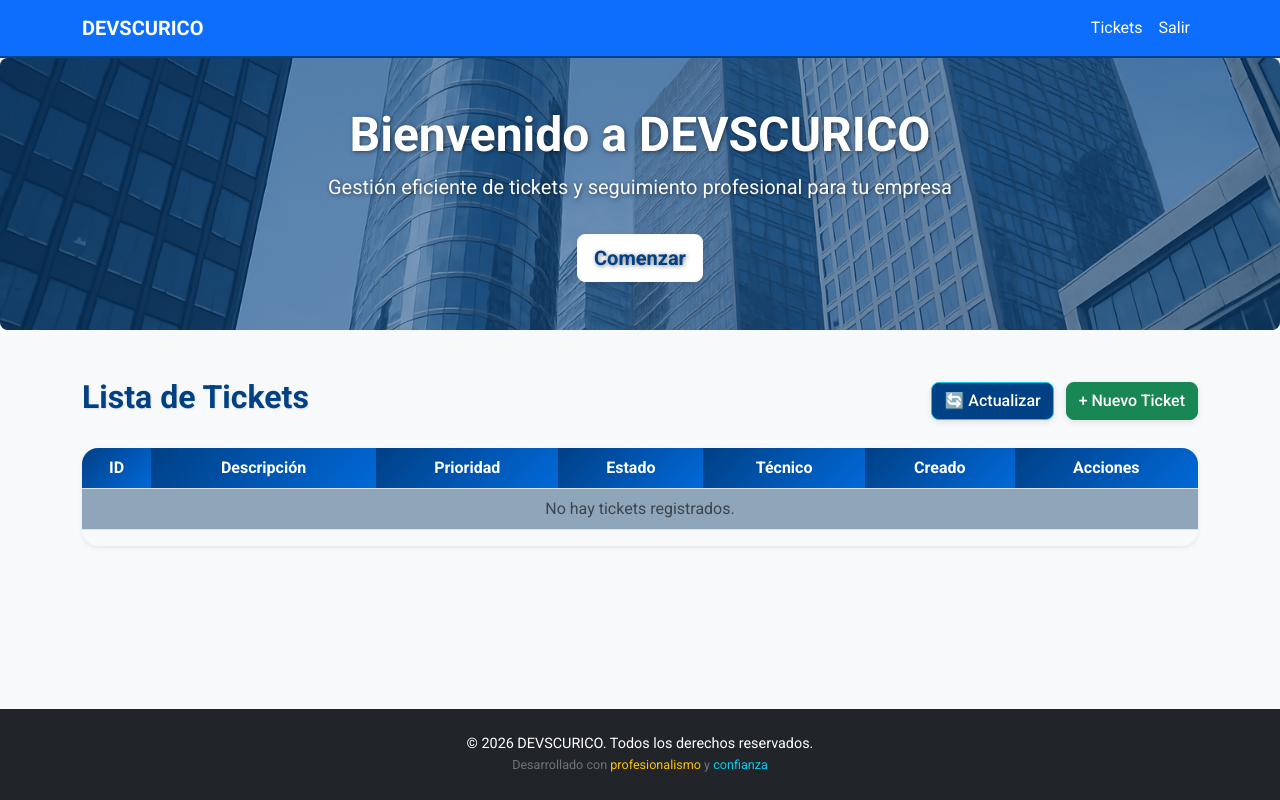
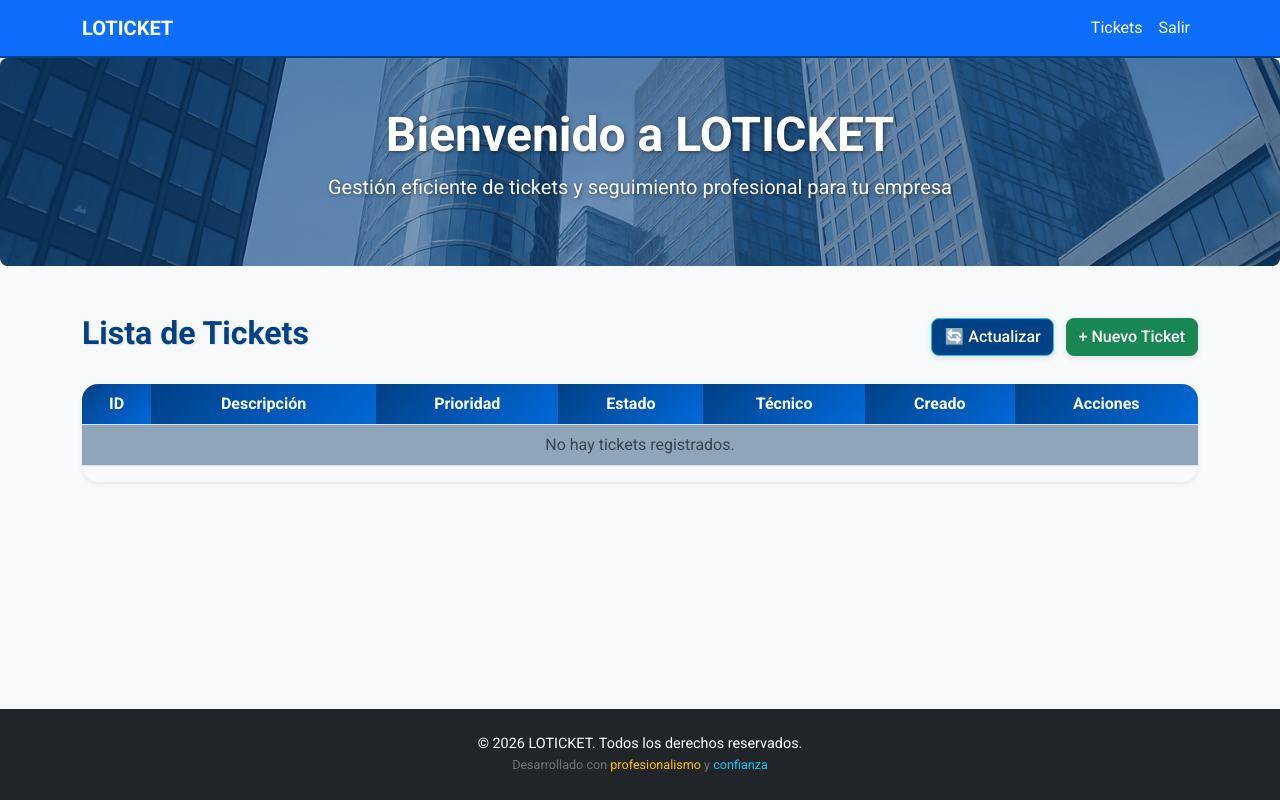
Before and after one commit to cesarsepulvedalz96-beep/Ticket, a Django app: page /tickets/ in a window 1280 px wide. Run offline with Django 4.2, Linux system fonts and the light colour scheme; the visitor is signed in with stand-in values (Sample User, id 1); data that the repository does not hold is empty.

Commit message:
primer commit

```diff
--- a/devscurico/tickets/static/css/ticket_listEmp.css
+++ b/devscurico/tickets/static/css/ticket_listEmp.css
@@ -179,3 +179,15 @@ h2.fw-bold {
     transform: translateY(-2px);
     box-shadow: 0 8px 16px rgba(0,0,0,0.25);
 }
+
+/* Scroll horizontal SOLO en móvil */
+@media (max-width: 768px) {
+    .table-scroll-mobile {
+        overflow-x: auto;
+        -webkit-overflow-scrolling: touch;
+    }
+
+    .table-scroll-mobile table {
+        min-width: 750px; /* fuerza el scroll */
+    }
+}
--- a/devscurico/tickets/templates/base.html
+++ b/devscurico/tickets/templates/base.html
@@ -4,7 +4,7 @@
   <meta charset="UTF-8">
   <meta name="viewport" content="width=device-width, initial-scale=1">
   {% load static %}
-  <title>{% block title %}DEVSCURICO{% endblock %}</title>
+  <title>{% block title %}LOTICKET{% endblock %}</title>
   <link href="https://cdn.jsdelivr.net/npm/bootstrap@5.3.0/dist/css/bootstrap.min.css" rel="stylesheet">
   <link href="{% static 'css/styles.css' %}" rel="stylesheet">
   {% block extra_css %}{% endblock %}
@@ -18,7 +18,7 @@
   <!-- Navbar -->
   <nav class="navbar navbar-expand-lg navbar-dark bg-primary shadow-sm">
     <div class="container">
-      <a class="navbar-brand fw-bold" href="{% url 'tickets:index' %}">DEVSCURICO</a>
+      <a class="navbar-brand fw-bold" href="{% url 'tickets:index' %}">LOTICKET</a>
       <button class="navbar-toggler" type="button" data-bs-toggle="collapse" data-bs-target="#navbarNav">
         <span class="navbar-toggler-icon"></span>
       </button>
@@ -49,9 +49,8 @@
   <section class="hero-corporativo text-center py-5"
     style="background-image: url('{% static 'images/edificios.jpg' %}'); background-size: cover; background-position: center;">
     <div class="container">
-      <h1 class="display-5 fw-bold text-white">Bienvenido a DEVSCURICO</h1>
+      <h1 class="display-5 fw-bold text-white">Bienvenido a LOTICKET</h1>
       <p class="lead text-light">Gestión eficiente de tickets y seguimiento profesional para tu empresa</p>
-      <a href="{% url 'tickets:signup' %}" class="btn btn-light btn-lg mt-3">Comenzar</a>
     </div>
   </section>
 
@@ -65,7 +64,7 @@
   <!-- Footer -->
   <footer class="bg-dark text-white text-center py-4 mt-auto">
     <div class="container">
-      <p class="mb-0">© {% now "Y" %} DEVSCURICO. Todos los derechos reservados.</p>
+      <p class="mb-0">© {% now "Y" %} LOTICKET. Todos los derechos reservados.</p>
       <small class="text-secondary">Desarrollado con <span class="text-warning">profesionalismo</span> y <span class="text-info">confianza</span></small>
     </div>
   </footer>
--- a/devscurico/tickets/templates/ticket/ticket_list.html
+++ b/devscurico/tickets/templates/ticket/ticket_list.html
@@ -26,7 +26,7 @@
     </div>
   </div>
 
-  <div class="table-responsive shadow-sm">
+  <div class="table-responsive table-scroll-mobile shadow-sm">
     <table class="table table-striped table-hover text-center align-middle">
       <thead class="table-dark">
         <tr>
```
Also changed, not shown: devscurico/tickets/templates/ticket/ticket_detail.html (+12 -3 lines), devscurico/tickets/static/css/ticket_detail.css (added).
